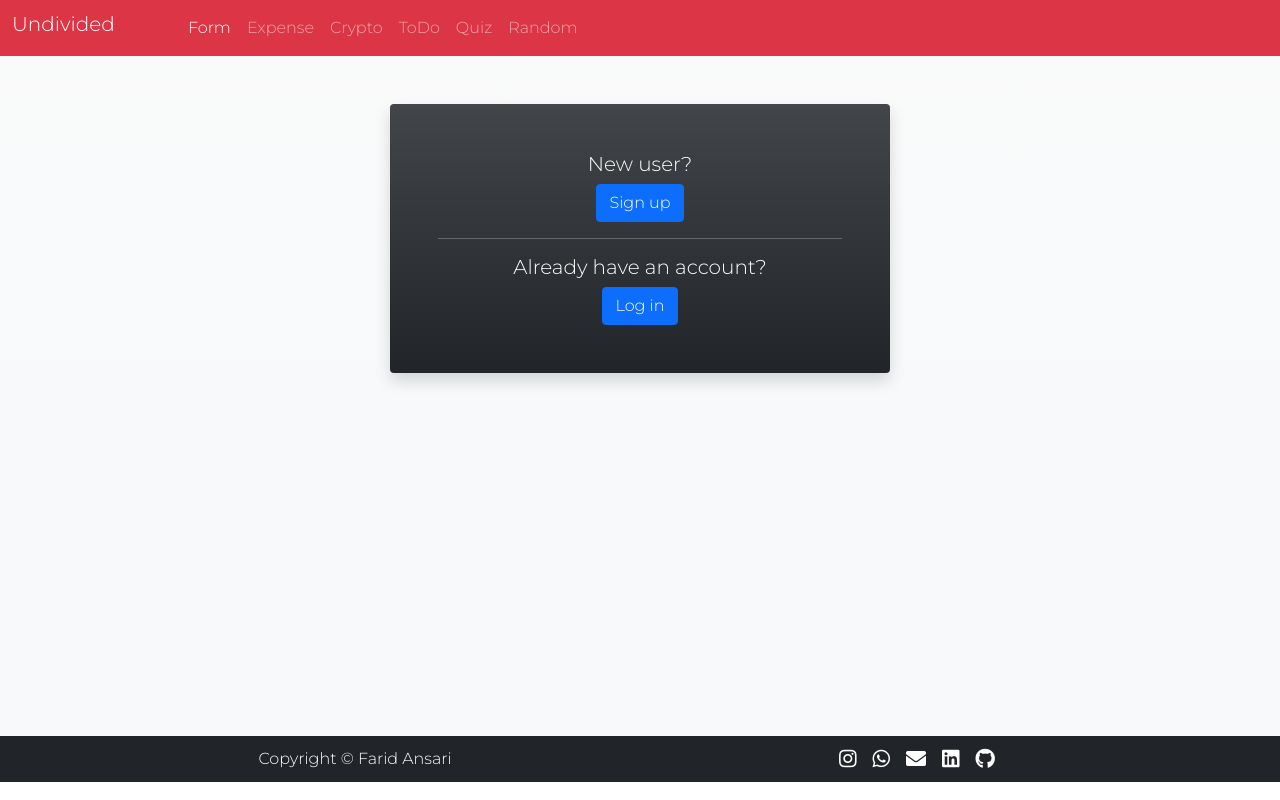
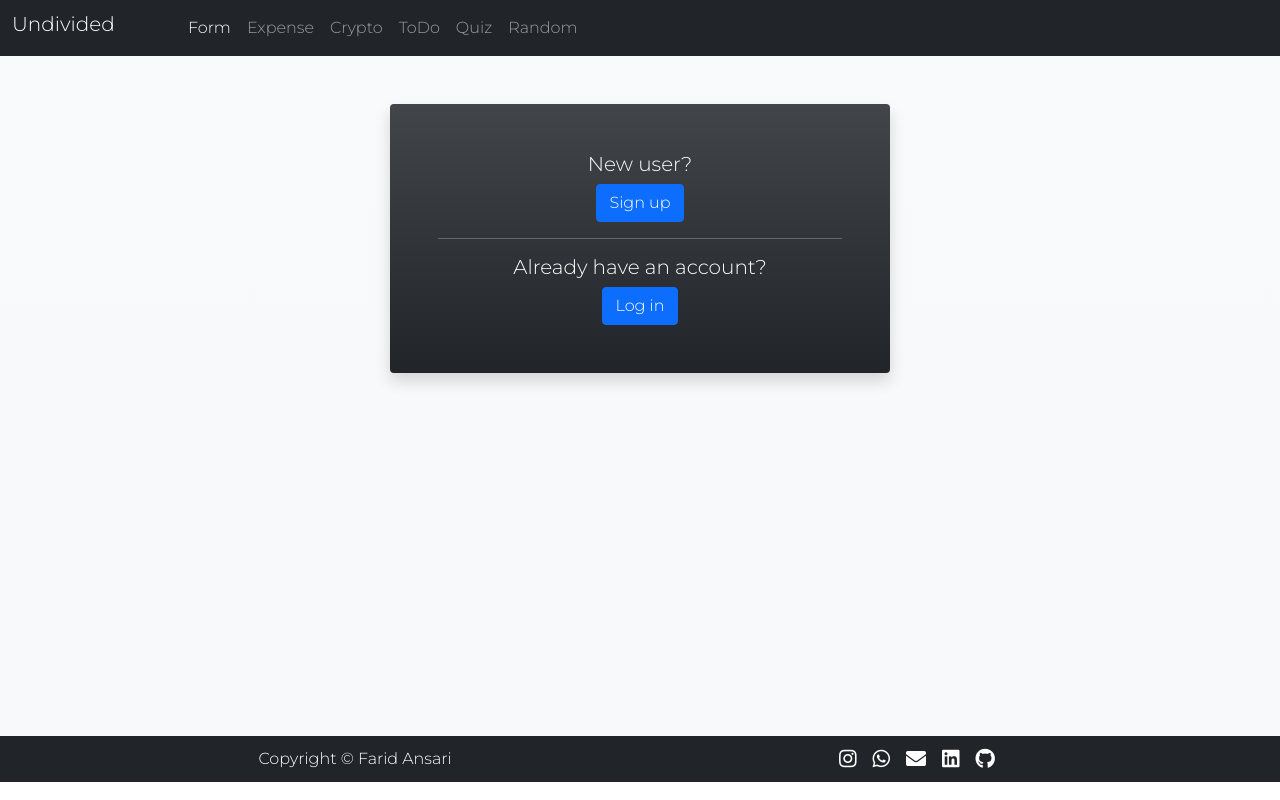
Before and after one commit to iamfaridansari/undivided, a React (Create React App) app: page / in a window 1280 px wide. Built offline with nearby package versions, Linux system fonts and the light colour scheme.

Commit message:
navbar dark

```diff
--- a/src/NavBar/NavBar.jsx
+++ b/src/NavBar/NavBar.jsx
@@ -6,7 +6,7 @@ const NavBar = () => {
   return (
     <>
       <nav
-        className="navbar navbar-expand-lg navbar-dark bg-danger"
+        className="navbar navbar-expand-lg navbar-dark bg-dark"
         id="myNavbar"
       >
         <div className="container-fluid">
```
